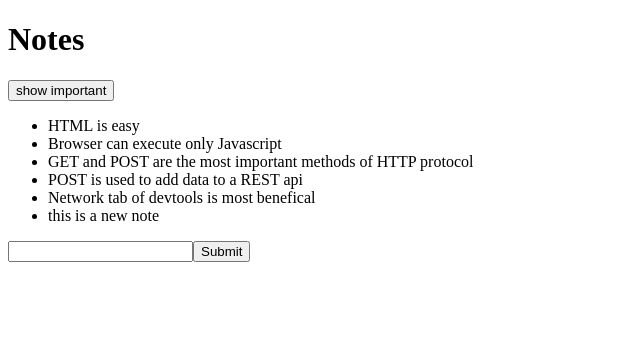
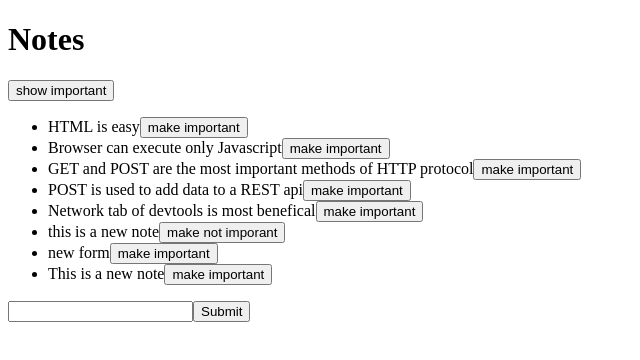
Before and after one commit to AlenaNik/full-stack-course-alena, a React (Create React App) app in the folder part0/: page / in a window 1280 px wide. Shown: the top 360 px of the page, without its empty margins (0-640 px from the left). Built offline with nearby package versions, Linux system fonts and the light colour scheme; data requests are answered from the project's data file.

Commit message:
make important buttons

```diff
--- a/part0/db.json
+++ b/part0/db.json
@@ -4,7 +4,7 @@
       "id": 1,
       "content": "HTML is easy",
       "date": "2019-05-30T17:30:31.098Z",
-      "important": true
+      "important": false
     },
     {
       "id": 2,
@@ -16,7 +16,7 @@
       "id": 3,
       "content": "GET and POST are the most important methods of HTTP protocol",
       "date": "2019-05-30T19:20:14.298Z",
-      "important": true
+      "important": false
     },
     {
       "content": "POST is used to add data to a REST api",
@@ -33,8 +33,20 @@
     {
       "content": "this is a new note",
       "date": "2020-01-06T12:36:18.042Z",
+      "important": true,
+      "id": 6
+    },
+    {
+      "content": "new form",
+      "date": "2020-01-06T13:24:29.585Z",
       "important": false,
-      "id": 6
+      "id": 7
+    },
+    {
+      "content": "This is a new note",
+      "date": "2020-01-06T13:26:54.417Z",
+      "important": false,
+      "id": 8
     }
   ]
 }
--- a/part0/src/App.js
+++ b/part0/src/App.js
@@ -23,11 +23,21 @@ const App = () => {
         <Note
             key={note.id}
             note={note}
+            toggleImportance={() => toggleImportanceOf(note.id)}
         />
     )
 
     const handleNoteChange = (event) => {
         setNewNote(event.target.value)
+    }
+    const toggleImportanceOf = id => {
+       const url = `http://localhost:3001/notes/${id}`
+       const note = notes.find(n => n.id === id)
+       const changedNote = { ...note, important: !note.important}
+
+       axios.put(url, changedNote).then(res => {
+           setNotes(notes.map(note => note.id !== id ? note : res.data))
+       })
     }
 
     const addNote = (event) => {
@@ -36,11 +46,12 @@ const App = () => {
             content: newNote,
             date: new Date().toISOString(),
             important: Math.random() > 0.5,
-            id: notes.length + 1,
         }
+
        axios.post('http://localhost:3001/notes', noteObject)
            .then(res => {
-               console.log(res)
+               setNotes(notes.concat(res.data))
+               setNewNote('')
     })
 }
 
--- a/part0/src/components/Note.js
+++ b/part0/src/components/Note.js
@@ -1,8 +1,13 @@
 import React from 'react';
 
-const Note = ({ note }) => {
+const Note = ({ note, toggleImportance }) => {
+    const label = note.important
+    ? 'make not imporant' : 'make important'
+
     return (
-       <li>{note.content}</li>
+       <li>{note.content}
+       <button onClick={toggleImportance}>{label}</button>
+       </li>
     )
 }
 export default Note;
```
